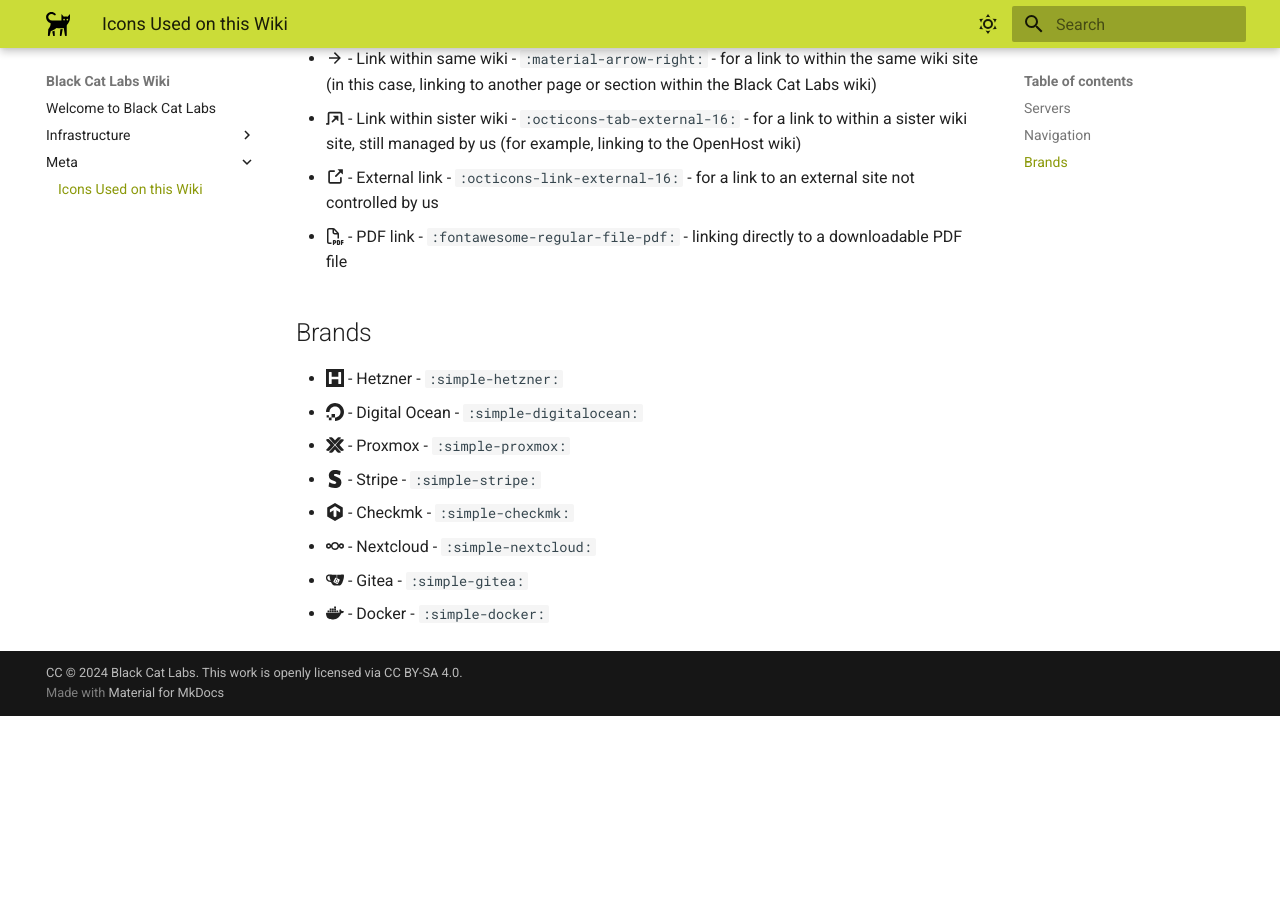
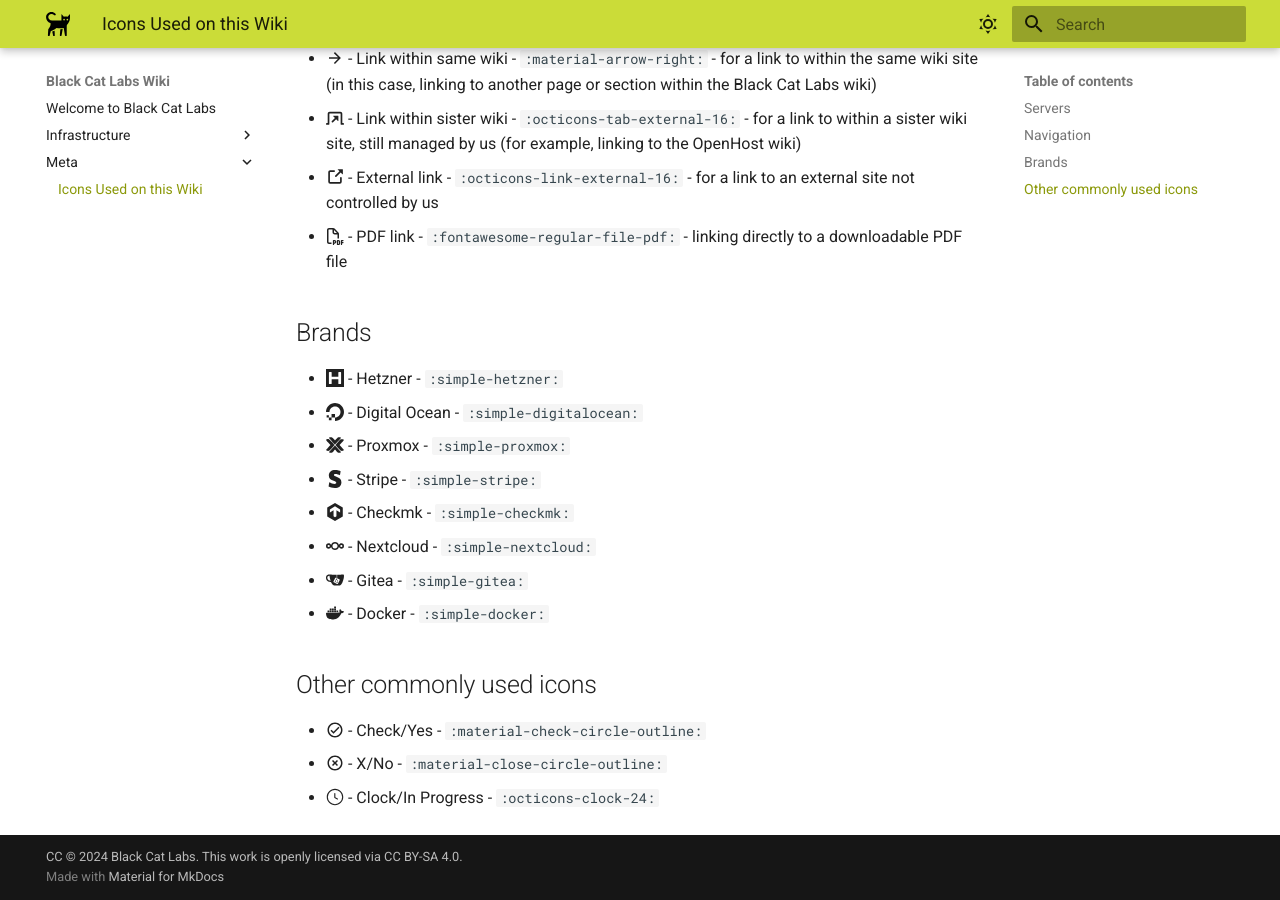
Before and after one commit to blackcat-labs/blackcatlabs-wiki, an MkDocs documentation site: the page built from docs/Meta/icons.md, in a window 1280 px wide and 900 px high, scrolled down 688 px. Built offline with MkDocs 1.6.1 and Material for MkDocs 9.7.7, drawn with Linux system fonts in a browser that asks for light colours; before the commit the page ends 1404 px from its top, so only the background shows below that.

Commit message:
Add icons

```diff
--- a/docs/Meta/icons.md
+++ b/docs/Meta/icons.md
@@ -26,3 +26,8 @@ Icons are sourced from the [Material for MkDocs Icon List](https://squidfunk.git
 - :simple-nextcloud: - Nextcloud - `:simple-nextcloud:`
 - :simple-gitea: - Gitea - `:simple-gitea:`
 - :simple-docker: - Docker - `:simple-docker:`
+
+## Other commonly used icons
+- :material-check-circle-outline: - Check/Yes - `:material-check-circle-outline:`
+- :material-close-circle-outline: - X/No - `:material-close-circle-outline:`
+- :octicons-clock-24: - Clock/In Progress - `:octicons-clock-24:`
```
